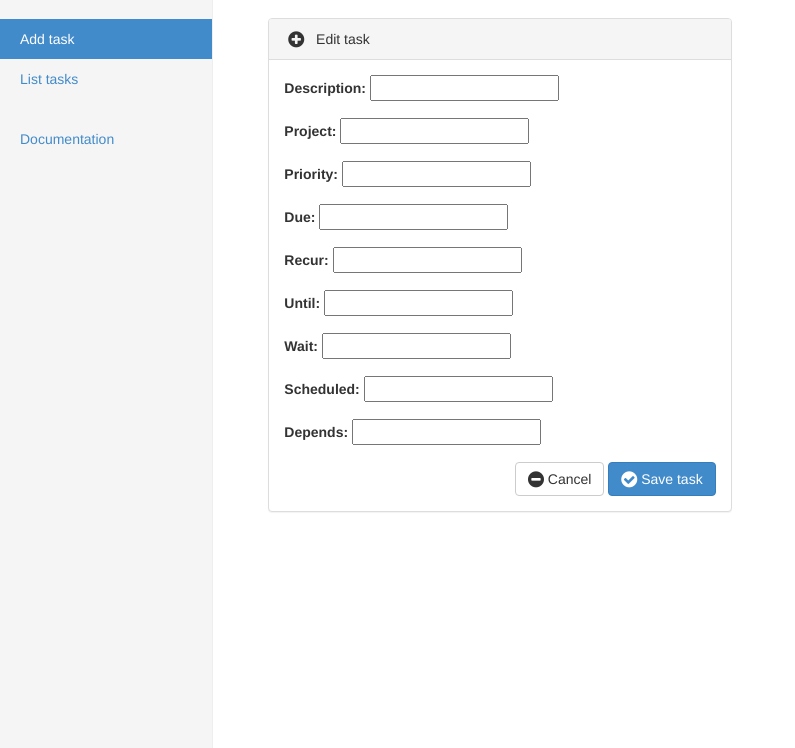
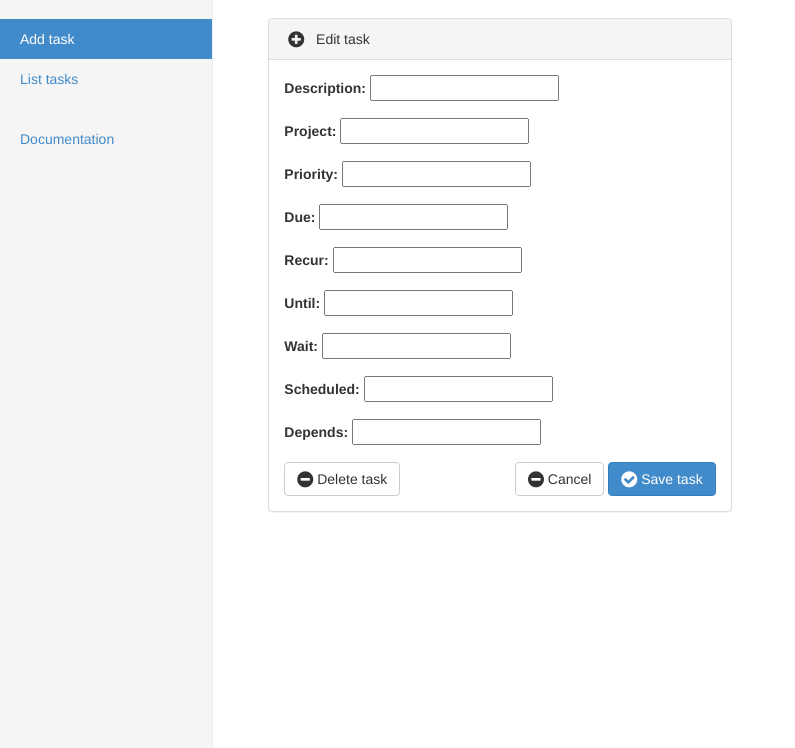
Before and after one commit to countermeasure/taask, a Django app: template tasks/templates/edit_task.html in a window 1280 px wide. Shown: the part 52-800 px from the top of the page, without its empty margins (0-795 px from the left). Run offline with Django 3.2, Linux system fonts and the light colour scheme; the template is opened without the code that fills it: values that come from a table or form of the project are taken from there, others are empty; some libraries are stand-ins or nearby versions.

Commit message:
Added delete_task function

```diff
--- a/tasks/templates/edit_task.html
+++ b/tasks/templates/edit_task.html
@@ -18,6 +18,10 @@
             {{field.errors}}
           </div>
         {%endfor%}
+        <a href={% url 'delete-task' task_id %} type="button"
+          class="btn btn-default">
+          <i class="fa fa-minus-circle fa-lg"></i>&nbsp;Delete task
+        </a>
         <div class="pull-right">
           <a href={% url 'list-tasks' %} type="button" class="btn btn-default">
             <i class="fa fa-minus-circle fa-lg"></i>&nbsp;Cancel
--- a/tasks/templates/list_tasks.html
+++ b/tasks/templates/list_tasks.html
@@ -5,7 +5,6 @@
 <div class="col-sm-10 col-md-8 col-lg-6">
 
   <h2>List of tasks</h2>
-  <div class="table-responsive">
     <table class="table table-hover">
       <thead>
         <tr>
--- a/taskwarrior_django/urls.py
+++ b/taskwarrior_django/urls.py
@@ -11,4 +11,6 @@ urlpatterns = patterns('',
     url(r'^list-tasks$', 'tasks.views.list_tasks',
         name='list-tasks'),
     url(r'^edit-task/(\d{1,6})/$', 'tasks.views.edit_task', name='edit-task'),
+    url(r'^delete-task/(\d{1,6})/$', 'tasks.views.delete_task',
+        name='delete-task'),
 )
```
Also changed, not shown: tasks/views.py (+7 -0 lines).
